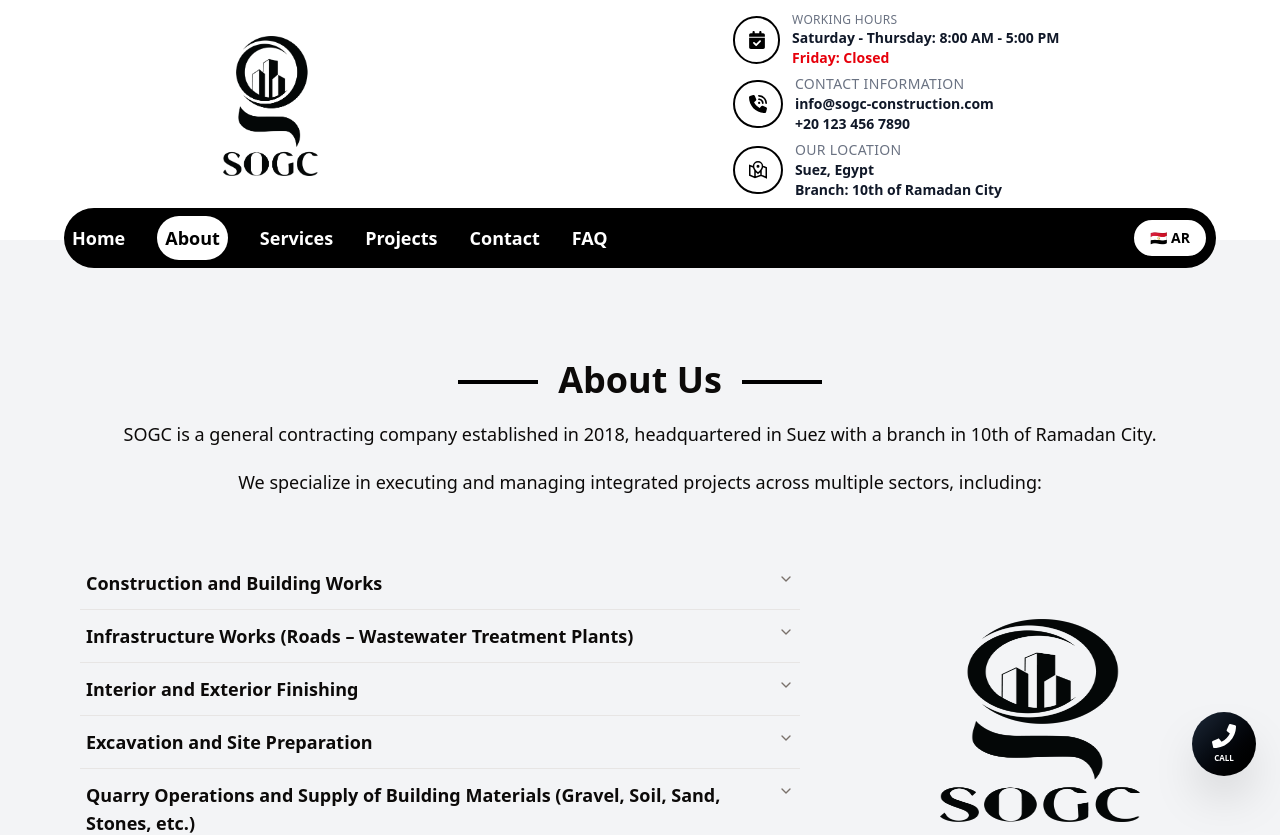
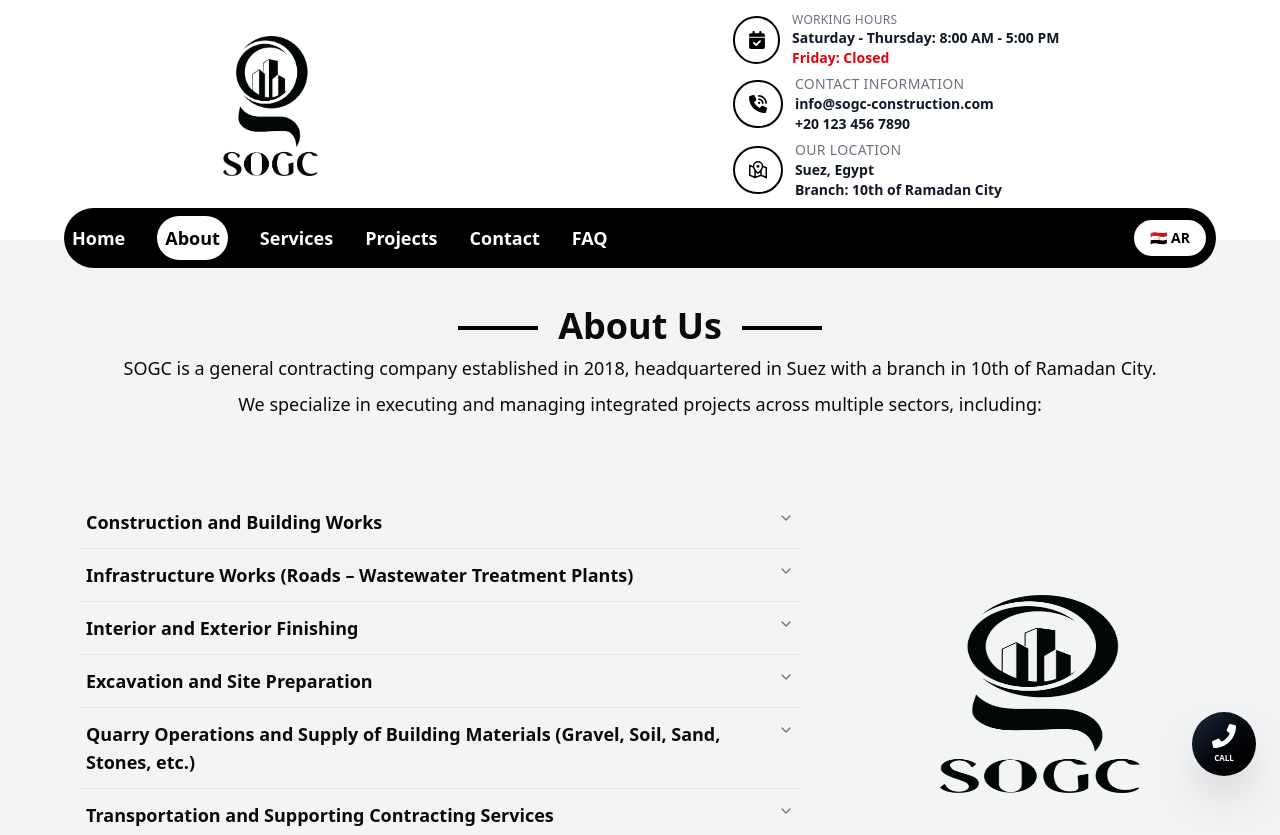
Before and after one commit to ASalem020/sogc, a Next.js app: page /en/about in a window 1280 px wide. Shown: the top 835 px of the page. Built offline with nearby package versions, Linux system fonts and the light colour scheme.

Commit message:
about fixed

```diff
--- a/src/app/[locale]/about/page.jsx
+++ b/src/app/[locale]/about/page.jsx
@@ -58,18 +58,11 @@
 
         <div className="bg-gray-100 overflow-hidden relative">
 
-          <div className="py-10 md:mx-10 grid grid-cols-1 md:grid-cols-3 md:min-h-screen min-h-[50vh] z-10 relative">
-            {/* Left Section */}
+          <div className="py-10 md:mx-10 flex flex-col md:grid md:grid-cols-3 md:min-h-screen min-h-[50vh] z-10 relative">
             {/* Title */}
+
             <motion.div
-              className="md:pt-20  md:col-span-3"
-              initial={{ opacity: 0, x: -60 }}
-              whileInView={{ opacity: 1, x: 0 }}
-              viewport={{ once: true }}
-              transition={{ duration: 0.8 }}
-            >
-              <motion.div
-                className="relative justify-center items-center px-2 flex flex-col md:gap-5 gap-2"
+                className="w-full col-span-3 flex flex-col px-3 gap-2   items-center justify-center"
                 initial={{ opacity: 0, y: 30 }}
                 whileInView={{ opacity: 1, y: 0 }}
                 viewport={{ once: true }}
@@ -79,24 +72,23 @@
                 className={`relative md:text-4xl text-[1.7rem] font-bold px-10
                   before:content-[" "] before:absolute before:top-5 md:before:w-20 before:w-10 before:h-1 before:bg-black
                   after:content-[" "] after:absolute after:top-5 md:after:w-20 after:w-10 after:h-1 after:bg-black
-                     before:-left-2  after:-right-2
+                   before:-left-2  after:-right-2 text-center
                    md:before:-left-15  md:after:-right-15
                    ${
                     isArabic
                       ? ""
                       : ""
                   }
-
                   `}
                 >
                   {t("title")}{" "}
-                  <span className="text-black">{t("titleHighlight")}</span>
+                  <span className="text-black text-center">{t("titleHighlight")}</span>
                 </h1>
 
                 <motion.p
-                  className={`text-sm md:text-lg text-center ${
-                    isArabic ? "md:text-right" : "md:text-left"
-                  }`}
+                  className={`text-sm  md:text-lg text-center
+
+                  `}
                   initial={{ opacity: 0, y: 20 }}
                   whileInView={{ opacity: 1, y: 0 }}
                   viewport={{ once: true }}
@@ -106,7 +98,7 @@
                 </motion.p>
 
                 <motion.p
-                  className="text-sm text-center md:text-lg"
+                  className="text-sm  text-center md:text-lg"
                   initial={{ opacity: 0, y: 20 }}
                   whileInView={{ opacity: 1, y: 0 }}
                   viewport={{ once: true }}
@@ -115,12 +107,21 @@
                   {t("subtitle2")}
                 </motion.p>
               </motion.div>
+            {/* Left Section */}
+            <motion.div
+              className="   md:col-span-3"
+              initial={{ opacity: 0, x: -60 }}
+              whileInView={{ opacity: 1, x: 0 }}
+              viewport={{ once: true }}
+              transition={{ duration: 0.8 }}
+            >
+
 
 
             </motion.div>
             {/* Services Accordion */}
             <motion.div
-              className=" md:px-10 pt-10 px-5 md:col-span-2"
+              className=" md:px-10  col-span-1 px-5 md:col-span-2"
               initial={{ opacity: 0, x: -60 }}
               whileInView={{ opacity: 1, x: 0 }}
               viewport={{ once: true }}
@@ -154,7 +155,7 @@
 
             {/* Right Section - Image */}
             <motion.div
-              className="px-5 md:py-0 md:p-0 flex justify-center items-center md:col-span-1"
+              className="px-5 md:py-0 md:p-0 flex justify-center items-center col-span-1 md:col-span-1"
               initial={{ opacity: 0, scale: 0.9 }}
               whileInView={{ opacity: 1, scale: 1 }}
               viewport={{ once: true }}
@@ -165,7 +166,7 @@
                 alt="about"
                 width={1200}
                 height={1200}
-                className="w-[40%] h-[40%]   md:w-[50%] md:h-[50%]"
+                className="w-[30%] h-[30%] pb-2 md:pb-0   md:w-[50%] md:h-[50%]"
               />
             </motion.div>
 
```
Lines whose indentation alone changed are shown as unchanged.
